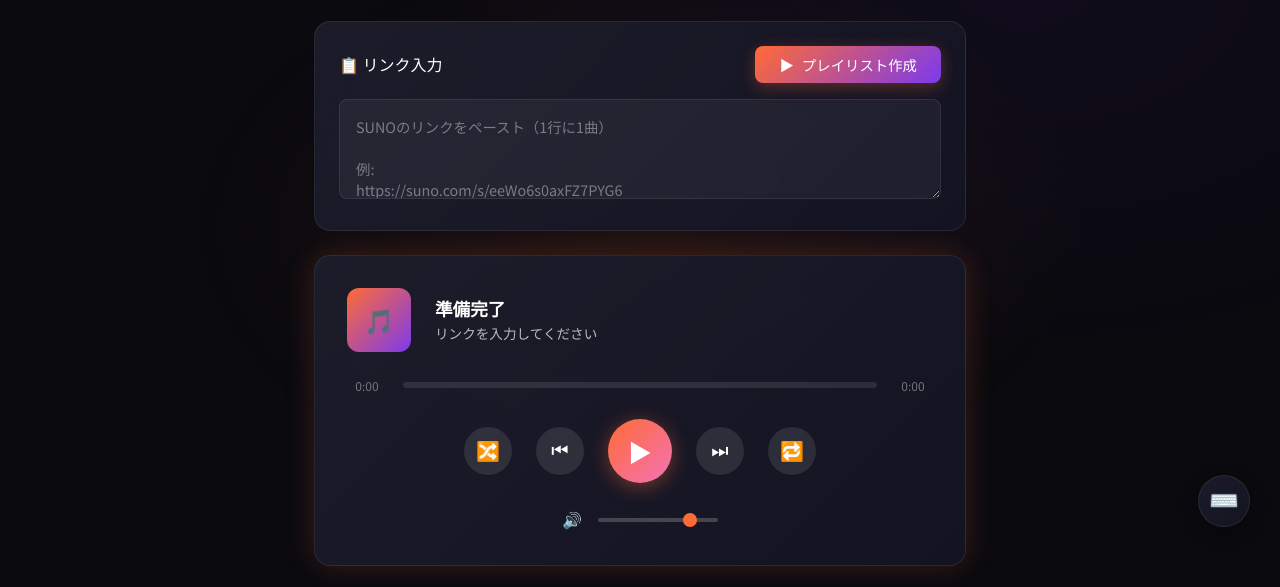
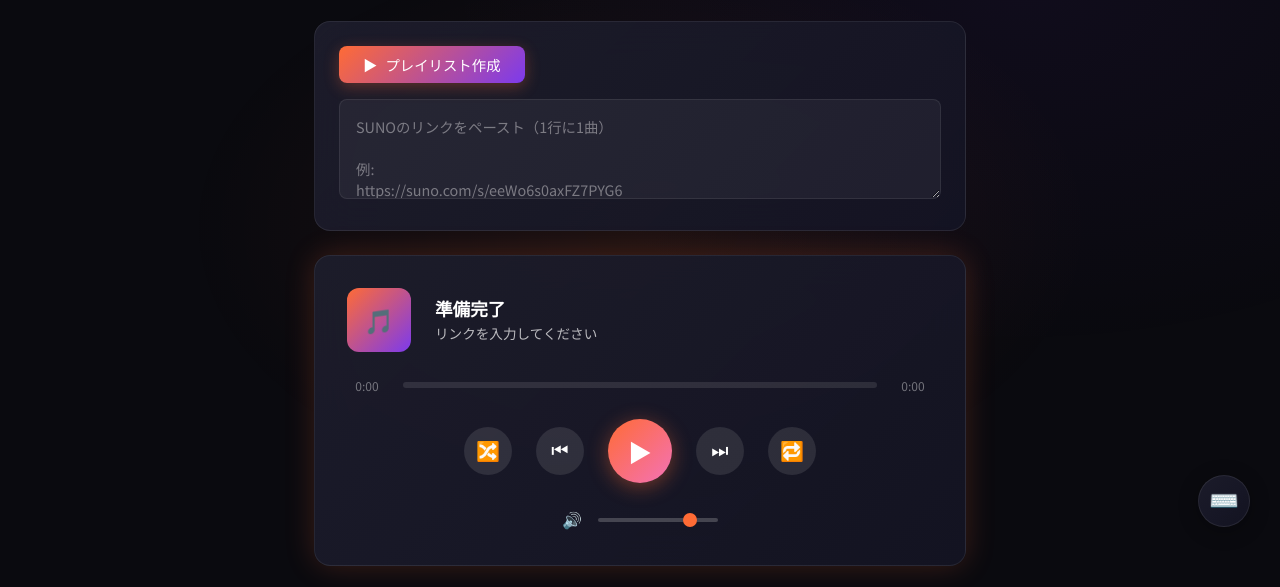
Before and after one commit to MYST0518/suno_playlist, a website: page index.html in a window 1280 px wide. Shown: the part 173-760 px from the top of the page. Drawn offline with nearby package versions, Linux system fonts and the light colour scheme.

Commit message:
Update index.html

```diff
--- a/index.html
+++ b/index.html
@@ -90,7 +90,7 @@
             <!-- Input Section -->
             <section class="input-section">
                 <div class="input-header">
-                    <h2>📋 リンク入力</h2>
+
                     <button id="loadBtn" class="btn btn-primary">
                         <span>▶</span> プレイリスト作成
                     </button>
@@ -313,4 +313,5 @@
     <script src="/app.js"></script>
 </body>
 
+
 </html>
```
